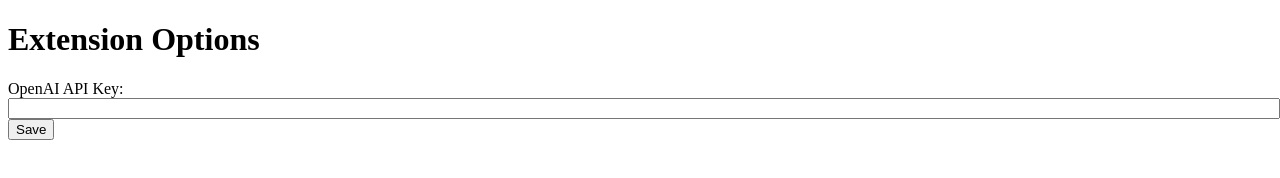
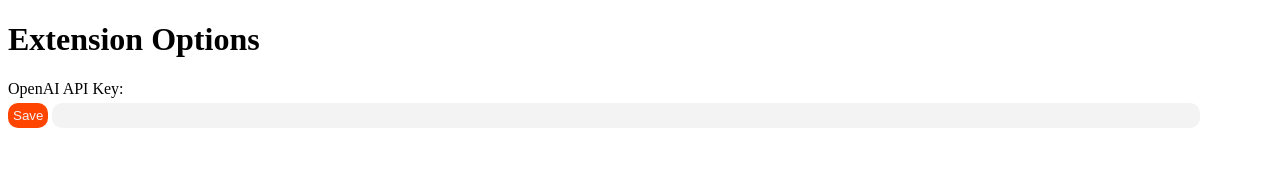
Before and after one commit to LoveAsAConstruct/Vibes-Button, a browser extension: page options.html in a window 1280 px wide. Drawn offline with Linux system fonts and the light colour scheme.

Commit message:
options styling

```diff
--- a/options.html
+++ b/options.html
@@ -8,8 +8,10 @@
     <h1>Extension Options</h1>
     <div>
         <label for="api-key">OpenAI API Key:</label>
-        <input style="width: 100%;" type="text" id="api-key">
-        <button id="save">Save</button>
+        <div>
+            <button id="save">Save</button>
+            <input type="text" id="api-key">
+        </div>
     </div>
 
     <script src="options.js"></script>
--- a/overlay.css
+++ b/overlay.css
@@ -1,7 +1,7 @@
 :root {
-    --primary-color: #ff4500; /* Example primary color */
-    --secondary-color: #333; /* Example secondary color */
-    --background-color: #f3f3f3; /* Example background color */
+    --primary-color: #ff4500; /* primary color */
+    --secondary-color: #333; /* secondary color */
+    --background-color: #f3f3f3; /* background color */
 }
  /* Style for the popup container */
  .popup {
@@ -13,7 +13,34 @@
     border-radius: 5px;
     display: block; /* Initially hide the popup */
 }
-
+#api-key {
+    margin-top: 5px;
+    background-color: var(--background-color);
+    color: var(--secondary-color);
+    border: none;
+    padding: 5px;
+    text-overflow: ellipsis;
+    overflow: hidden;
+    text-wrap: pretty;
+    width: 90%;
+    border-radius: 10px;
+}
+button  {
+    background-color: var(--primary-color);
+    color: var(--background-color);
+    border: none;
+    padding: 5px;
+    width: auto;
+    border-radius: 10px;
+}
+button:hover{
+    background-color: var(--background-color);
+    color: var(--secondary-color);
+}
+button:active{
+    background-color: var(--secondary-color);
+    color: var(--background-color);
+}
 /* Style for the popup content */
 .popup-content {
     display: flex;
@@ -29,7 +56,8 @@
 #text-box {
     max-width: 50%;
     flex-grow: 1; /* Allow the text box to grow and take available space */
-    white-space: wrap; /* Prevent text from wrapping */
+    white-space: wrap;
+    text-wrap: pretty;
     overflow: hidden;
     text-align: right;
     text-overflow: ellipsis; /* Show ellipsis (...) for long text */
```
Also changed, not shown: manifest.json, 1 other file.
